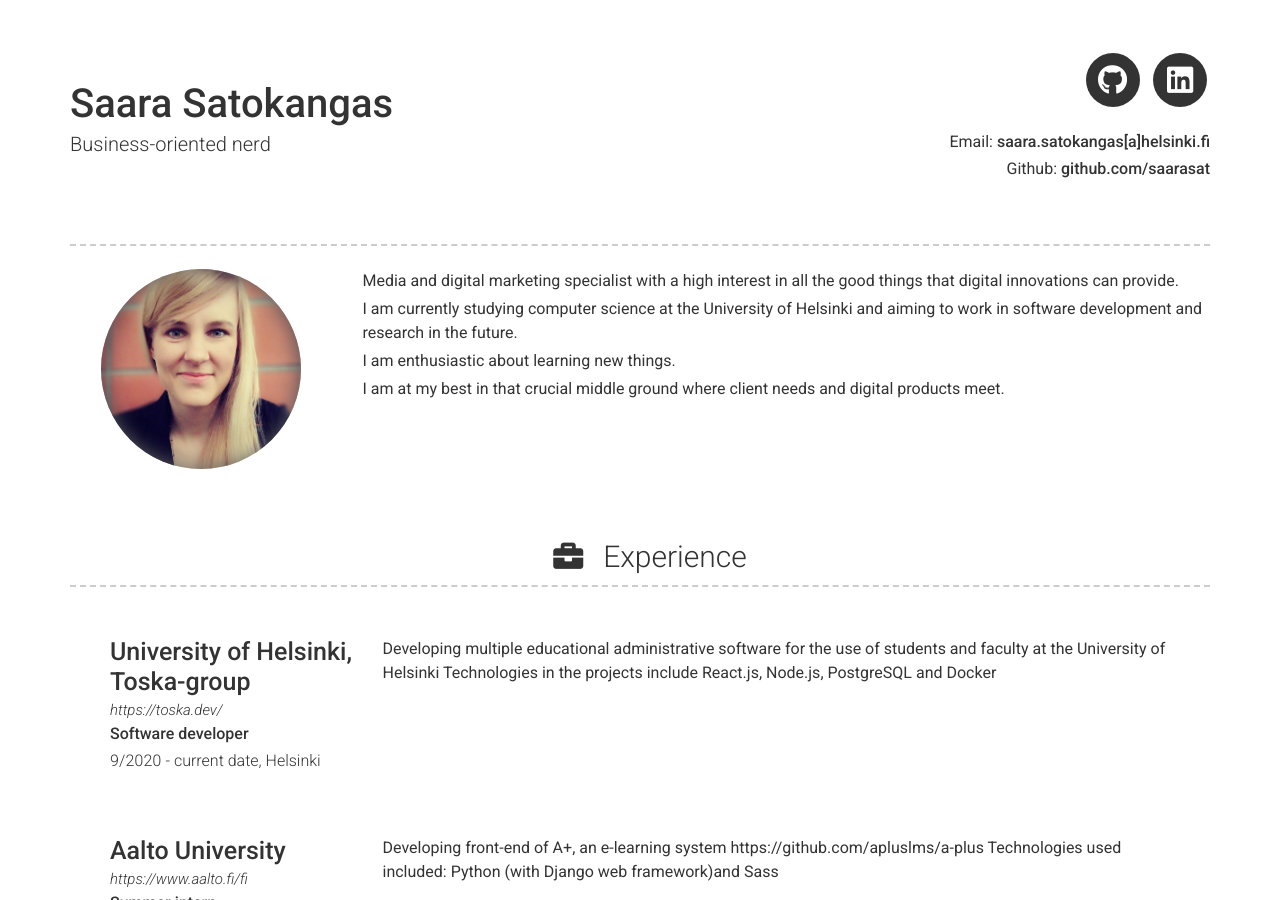
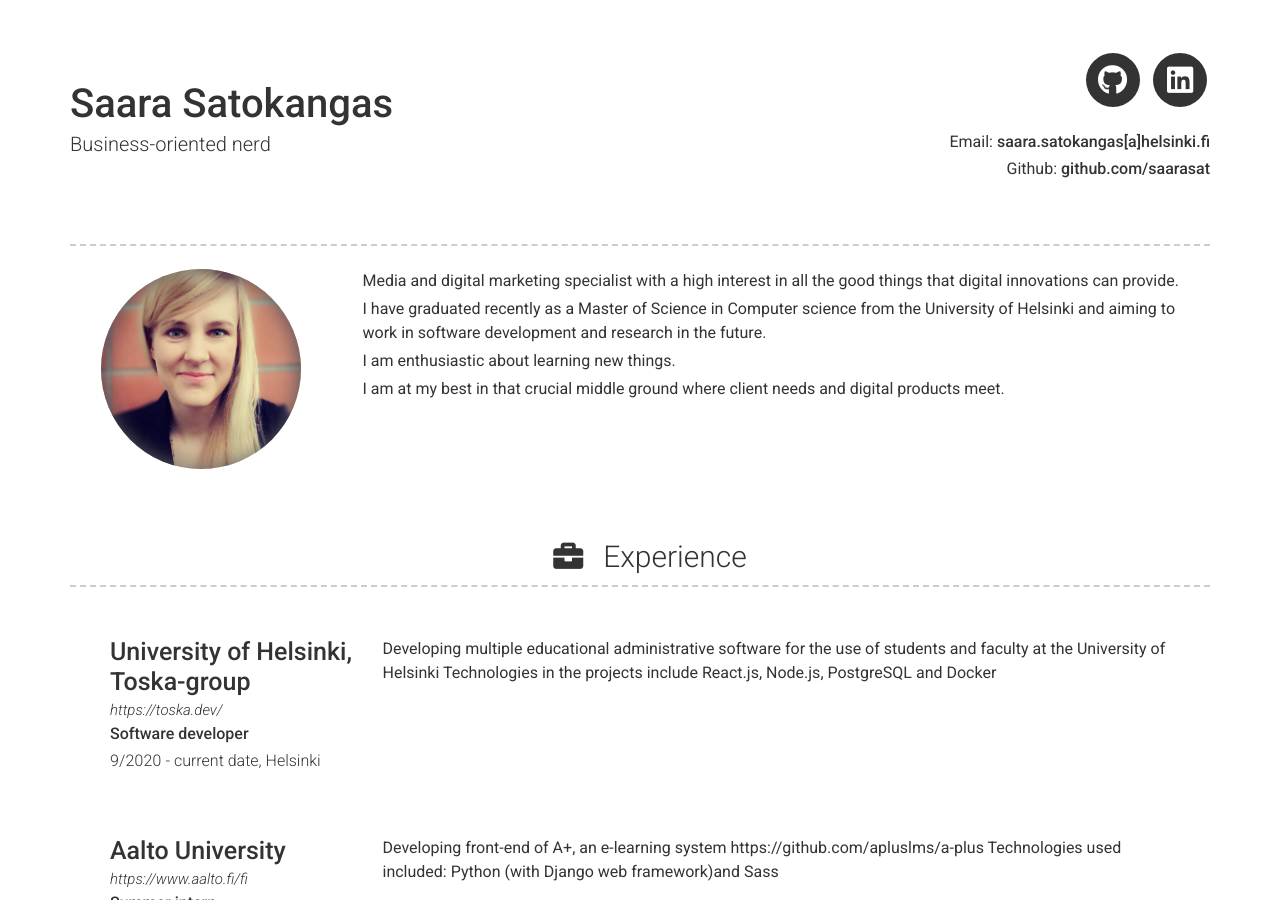
Before and after one commit to saarasat/cv-english, a Jekyll site: the page built from index.md, in a window 1280 px wide and 900 px high. Built offline with Jekyll 4.4.1, drawn with Linux system fonts in a browser that asks for light colours; nearby versions of some CDN libraries.

Commit message:
Update _config.yml

```diff
--- a/_config.yml
+++ b/_config.yml
@@ -19,7 +19,7 @@ about_content: | # this will include new lines to allow paragraphs
   Media and digital marketing specialist with
   a high interest in all the good things that digital innovations can provide.
 
-  I am currently studying computer science at the University of Helsinki
+  I have graduated recently as a Master of Science in Computer science from the University of Helsinki
   and aiming to work in software development and research in the future.
 
   I am enthusiastic about learning new things.
```
